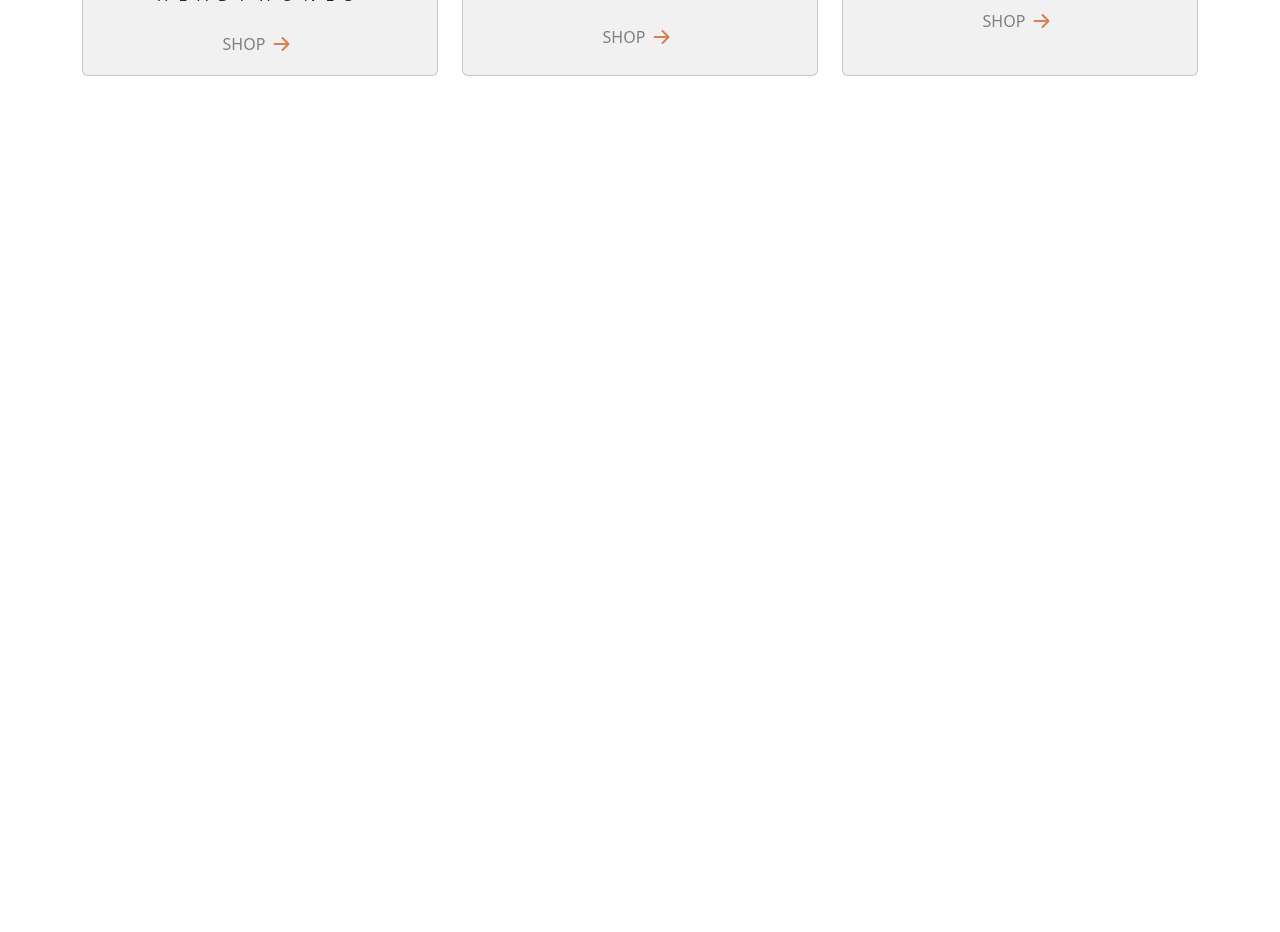
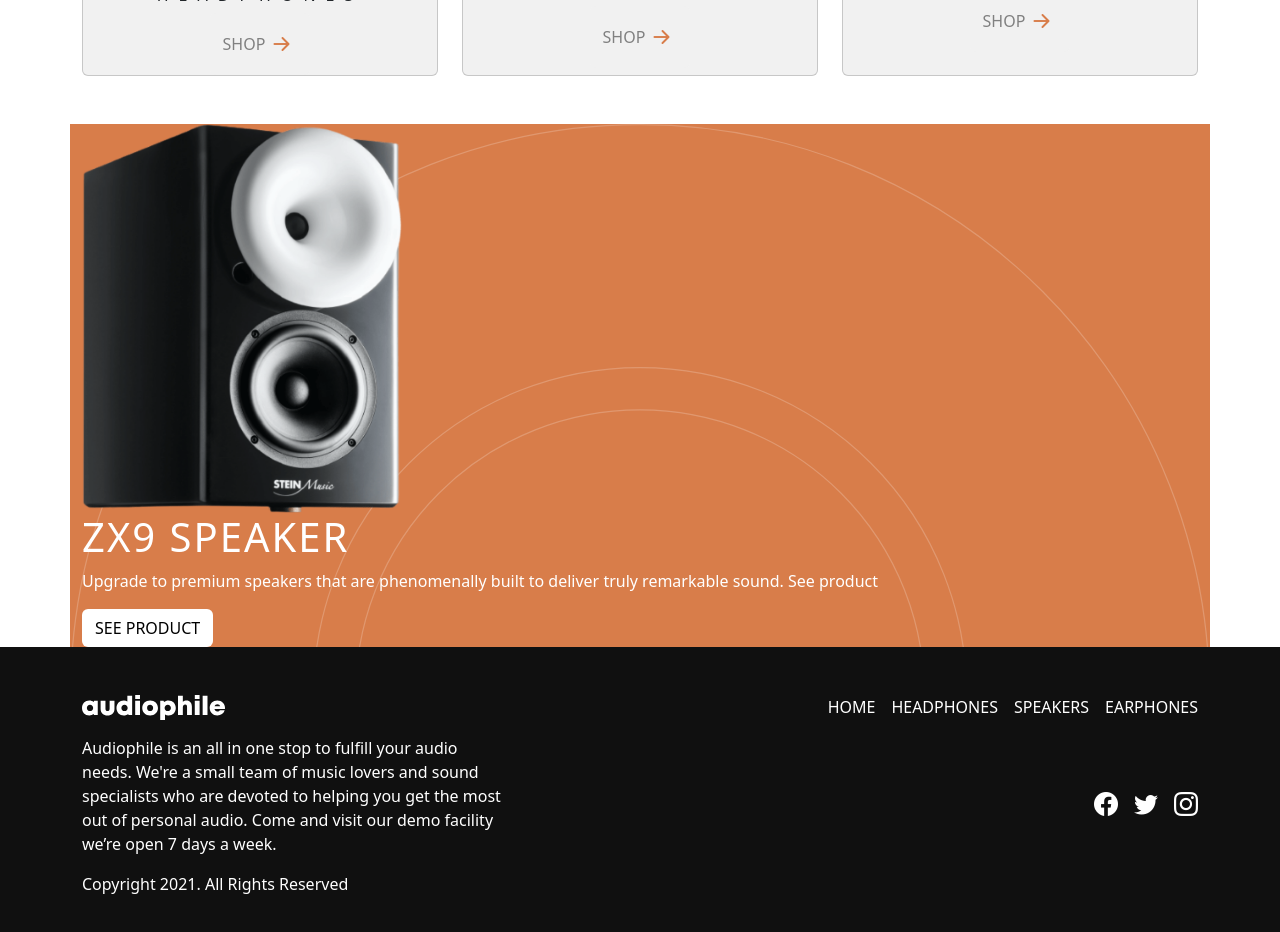
Before and after one commit to abdalsimam1-sketch/audiophile-ecommerce-website, a React (Vite) app: page / in a window 1280 px wide. Shown: the part 1160-2092 px from the top of the page. Before the commit the page ends 1236 px from the top, so only its background shows below. Built offline with nearby package versions, Linux system fonts and the light colour scheme.

Commit message:
Routes setup and footer component

```diff
--- a/src/App.jsx
+++ b/src/App.jsx
@@ -1,13 +1,23 @@
 import { Routes, Route } from "react-router-dom";
 import { Navbar } from "./components/Navbar";
 import { Home } from "./pages/Home";
+import { Footer } from "./components/Footer";
+import { Category } from "./pages/Category";
+import { Details } from "./pages/Details";
+import { Checkout } from "./pages/Checkout";
+import { PageNotFound } from "./pages/PageNotFound";
 function App() {
   return (
     <>
       <Navbar></Navbar>
       <Routes>
         <Route path="/" element={<Home></Home>}></Route>
+        <Route path="/details" element={<Details></Details>}></Route>
+        <Route path="/Category" element={<Category></Category>}></Route>
+        <Route path="checkout" element={<Checkout></Checkout>}></Route>
+        <Route path="*" element={<PageNotFound></PageNotFound>}></Route>
       </Routes>
+      <Footer></Footer>
     </>
   );
 }
--- a/src/components/Categories.jsx
+++ b/src/components/Categories.jsx
@@ -22,7 +22,7 @@ export const Categories = () => {
       <div className="container">
         <div className="row category-row">
           {categoires.map((category, index) => (
-            <div className="col-11 mx-auto col-md-4 col-lg-4 g-4">
+            <div className="col-11 mx-auto col-md-4 col-lg-4 g-4 ">
               <div
                 key={index}
                 className="card h-100 category-section d-flex flex-column align-items-center"
--- a/src/components/Footer.jsx
+++ b/src/components/Footer.jsx
@@ -1,5 +1,34 @@
-import React from "react";
+import logo from "../assets/shared/desktop/logo.svg";
+import { Link } from "react-router-dom";
+export const Footer = () => {
+  return (
+    <footer className="footer p-5 d-flex flex-column text-white text-center text-md-start gap-3 gap-md-3">
+      <div className="container ">
+        <div className="d-flex flex-column flex-md-row align-items-center justify-content-md-between  gap-3 mb-md-3">
+          <img src={logo} alt="logo" className="" />
+          <div className="nav-links d-flex flex-column flex-md-row gap-3">
+            <Link to="/">HOME</Link>
+            <Link to="">HEADPHONES</Link>
+            <Link>SPEAKERS</Link>
+            <Link>EARPHONES</Link>
+          </div>
+        </div>
+        <div className="d-flex flex-column flex-md-row justify-content-md-between align-items-center">
+          <p className="footer-text">
+            Audiophile is an all in one stop to fulfill your audio needs. We're
+            a small team of music lovers and sound specialists who are devoted
+            to helping you get the most out of personal audio. Come and visit
+            our demo facility we’re open 7 days a week.
+          </p>
+          <div className="text-white d-flex fs-4 gap-3 mx-auto m-md-0  footer-icons">
+            <i className="bi bi-facebook"></i>
+            <i className="bi bi-twitter"></i>
+            <i className="bi bi-instagram"></i>
+          </div>
+        </div>
 
-export const Footer = () => {
-  return <div>Footer</div>;
+        <p>Copyright 2021. All Rights Reserved</p>
+      </div>
+    </footer>
+  );
 };
--- a/src/index.css
+++ b/src/index.css
@@ -162,13 +162,16 @@ h6 {
 .form-control.isInValid {
   border: red;
 }
-a:hover {
+a:hover,
+i:hover {
   color: var(--dark-orange);
 }
+
 /* Navbar */
 .nav-bar {
   background-color: var(--black);
 }
+
 /* Home page  */
 
 /* Hero section */
@@ -187,6 +190,25 @@ a:hover {
   background-color: var(--dark-grey);
 }
 
+/* ZX9 speaker section */
+.zx9-section {
+  background-color: var(--dark-orange);
+  background-image: url(./assets/home/desktop/pattern-circles.svg);
+  background-repeat: no-repeat;
+  background-size: cover;
+}
+.zx9-section img {
+  width: 20rem;
+}
+
+/* Footer */
+.footer {
+  background-color: var(--dark);
+}
+
+.footer-text {
+  max-width: 420px;
+}
 /* Tablet */
 @media (min-width: 768px) {
   .hero-section {
--- a/src/pages/Home.jsx
+++ b/src/pages/Home.jsx
@@ -1,5 +1,7 @@
 import { Button1 } from "../components/buttons/Button1";
+import { Button2 } from "../components/buttons/Button2";
 import { Categories } from "../components/Categories";
+import zx9 from "../assets/home/desktop/image-speaker-zx9.png";
 export const Home = () => {
   return (
     <main>
@@ -19,8 +21,22 @@ export const Home = () => {
         </div>
       </section>
 
-      <section className="categories-section ">
+      <section className="categories-section mb-5">
         <Categories></Categories>
+      </section>
+
+      <section className="zx9-section container">
+        <div className="zx9-img ">
+          <img src={zx9} alt="zx9 speaker" className="img-fluid" />
+        </div>
+        <div className="zx9-text text-white ">
+          <h1>ZX9 speaker</h1>
+          <p>
+            Upgrade to premium speakers that are phenomenally built to deliver
+            truly remarkable sound. See product
+          </p>
+          <Button2 text="SEE PRODUCT"></Button2>
+        </div>
       </section>
     </main>
   );
--- /dev/null
+++ b/src/pages/PageNotFound.jsx
@@ -0,0 +1,5 @@
+import React from "react";
+
+export const PageNotFound = () => {
+  return <div>PageNotFound</div>;
+};
```
